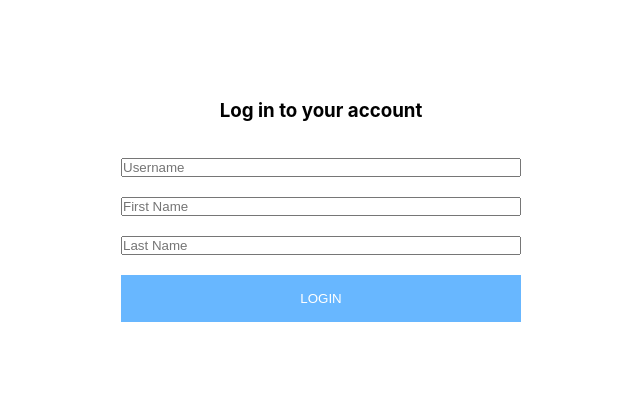
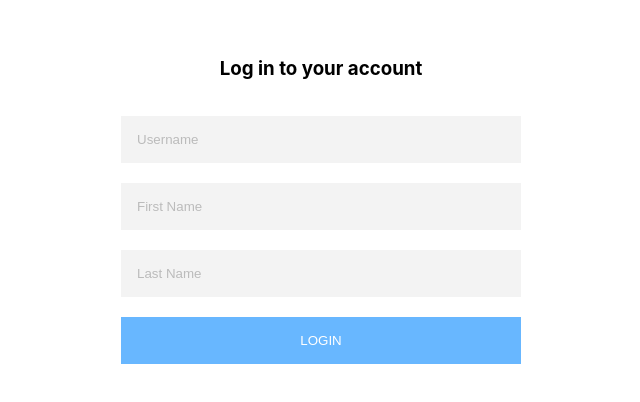
Before and after one commit to umttran/chat-app-my-repo, a React (Create React App) app: page /#/login in a window 1280 px wide. Shown: the part 190-592 px from the top of the page, without its empty margins (319-959 px from the left). Built offline with nearby package versions, Linux system fonts and the light colour scheme.

Commit message:
Login page scss fixes

```diff
--- a/src/pages/Login/Login.css
+++ b/src/pages/Login/Login.css
@@ -24,16 +24,16 @@
   text-align: center;
 }
 
-/* .login-form input {
+.login-form input {
   background-color: #F3F3F3;
   padding: 16px;
   outline: none;
   border: none;
-} */
+}
 
-/* ::placeholder {
+::placeholder {
   color: #BBBBBB;
-} */
+}
 
 .login-form button {
   padding: 16px;
```
